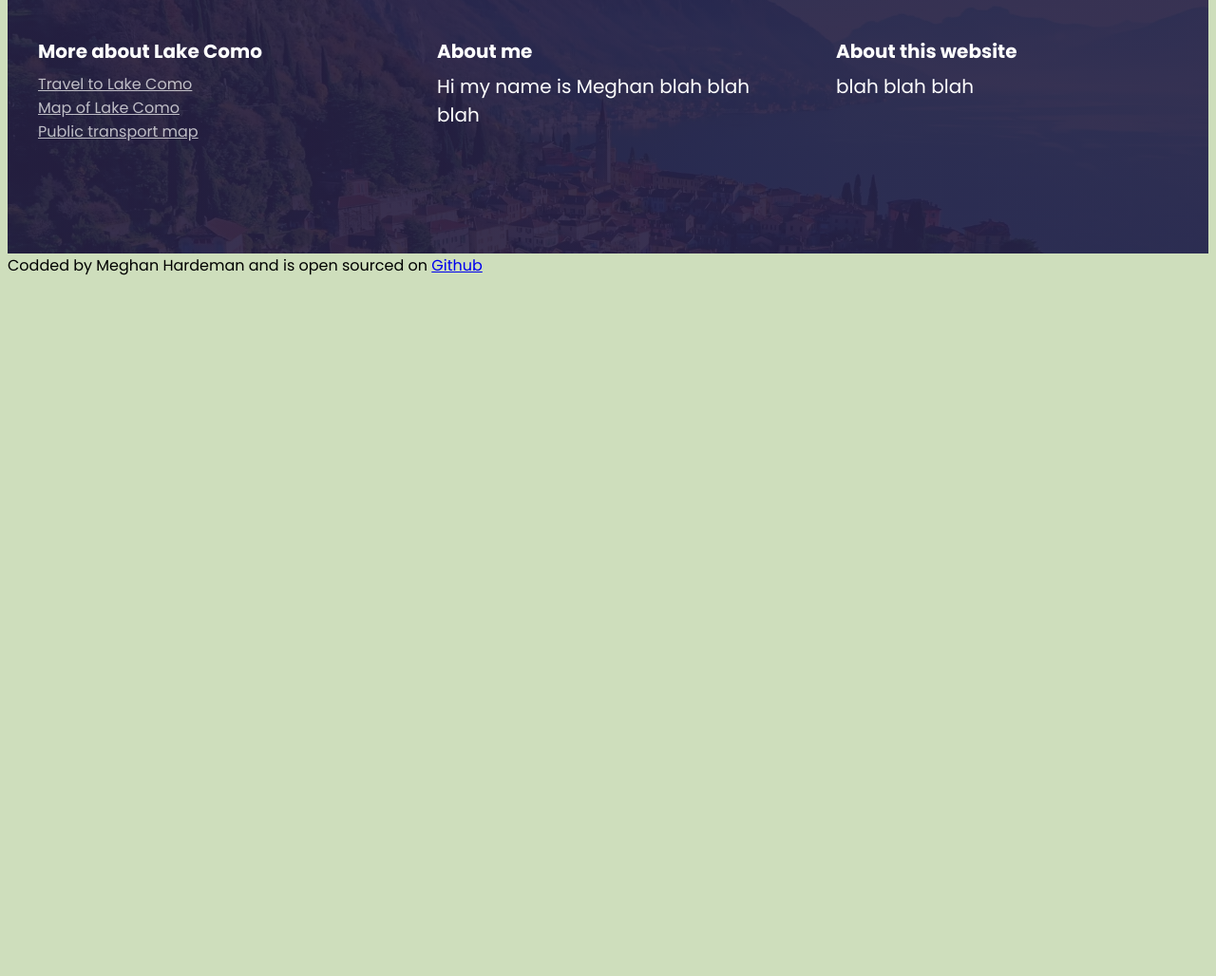
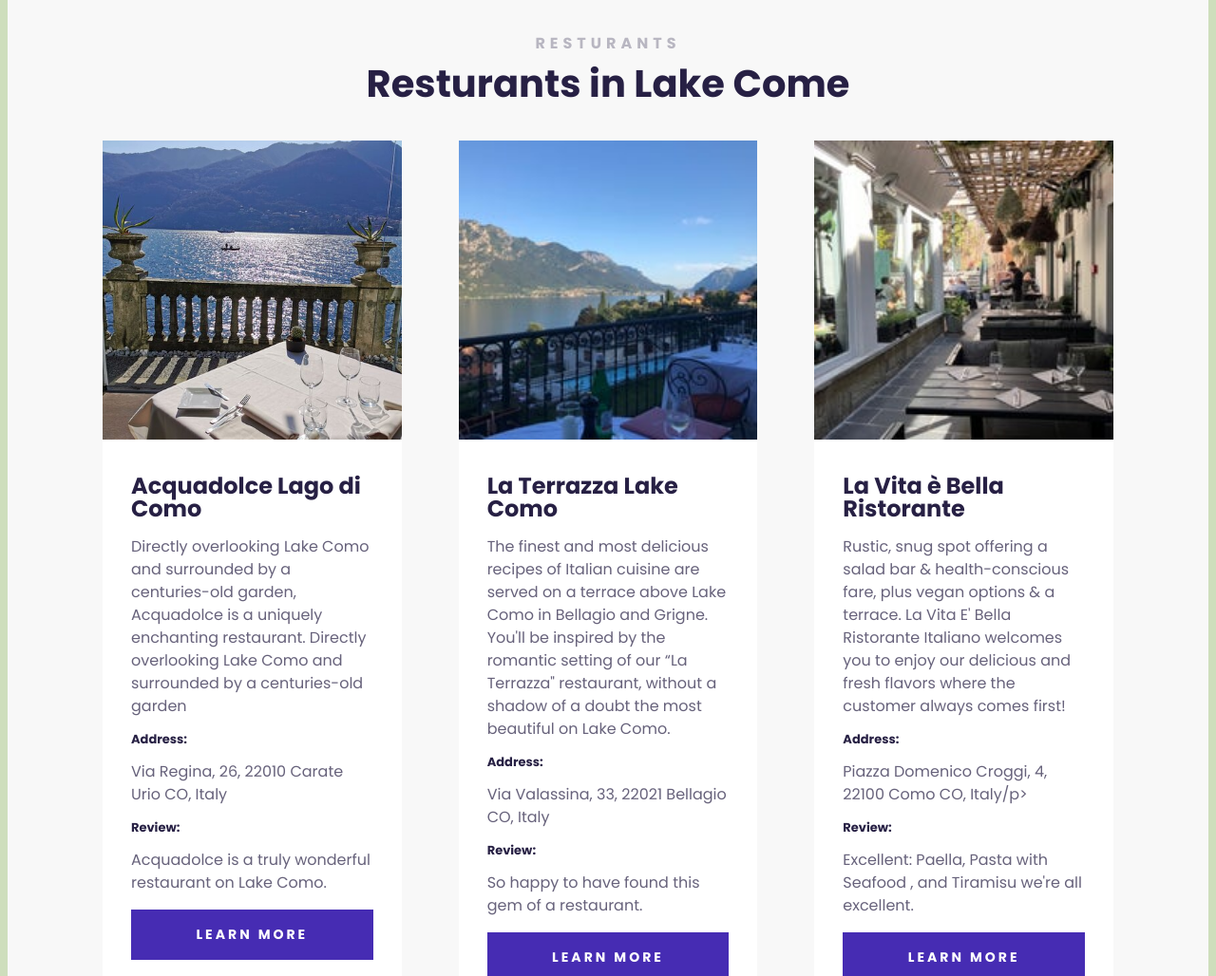
Before and after one commit to ScottyBH/Travel-Project, a plain HTML site: page index.html in a window 1280 px wide. Shown: the part 1772-2800 px from the top of the page at 95% size. Before the commit the page ends 2072 px from the top, so only its background shows below. Drawn offline with Linux system fonts and the light colour scheme.

Commit message:
Added cards for resturants and images

```diff
--- a/index.html
+++ b/index.html
@@ -49,6 +49,106 @@
             </p>
           </div>
         </section>
+        <section class="secondary">
+          <h2 class="text-center">RESTURANTS</h2>
+          <h3 class="text-center">Resturants in Lake Come</h3>
+          <div class="grid grid-3-columns-resturants">
+            <div class="card">
+              <div class="card-header">
+                <img
+                  src="images/Cafe/acquadolce.png"
+                  alt=""
+                  class="grid-images"
+                />
+              </div>
+              <div class="card-body">
+                <h4>Acquadolce Lago di Como</h4>
+                <p>
+                  Directly overlooking Lake Como and surrounded by a
+                  centuries-old garden, Acquadolce is a uniquely enchanting
+                  restaurant. Directly overlooking Lake Como and surrounded by a
+                  centuries-old garden
+                </p>
+                <h5>Address:</h5>
+                <p>Via Regina, 26, 22010 Carate Urio CO, Italy</p>
+                <h5>Review:</h5>
+                <p>Acquadolce is a truly wonderful restaurant on Lake Como.</p>
+                <div class="card-footer">
+                  <a
+                    href="https://goo.gl/maps/xuDfmFvHAj8pDugg9"
+                    target="_blank"
+                    class="btn"
+                    >Learn More</a
+                  >
+                </div>
+              </div>
+            </div>
+            <div class="card">
+              <div class="card-header">
+                <img
+                  src="images/Cafe/laterrazza.png"
+                  alt=""
+                  class="grid-images"
+                />
+              </div>
+              <div class="card-body">
+                <h4>La Terrazza Lake Como</h4>
+                <p>
+                  The finest and most delicious recipes of Italian cuisine are
+                  served on a terrace above Lake Como in Bellagio and Grigne.
+                  You'll be inspired by the romantic setting of our “La
+                  Terrazza" restaurant, without a shadow of a doubt the most
+                  beautiful on Lake Como.
+                </p>
+                <h5>Address:</h5>
+                <p>Via Valassina, 33, 22021 Bellagio CO, Italy</p>
+                <h5>Review:</h5>
+                <p>So happy to have found this gem of a restaurant.</p>
+                <div class="card-footer">
+                  <a
+                    href="https://goo.gl/maps/RhLpSK5Uxzdn1uSs8"
+                    target="_blank"
+                    class="btn"
+                    >Learn More</a
+                  >
+                </div>
+              </div>
+            </div>
+            <div class="card">
+              <div class="card-header">
+                <img
+                  src="images/Cafe/la-vita-e-bella.png"
+                  alt=""
+                  class="grid-images"
+                />
+              </div>
+              <div class="card-body">
+                <h4>La Vita è Bella Ristorante</h4>
+                <p>
+                  Rustic, snug spot offering a salad bar & health-conscious
+                  fare, plus vegan options & a terrace. La Vita E' Bella
+                  Ristorante Italiano welcomes you to enjoy our delicious and
+                  fresh flavors where the customer always comes first!
+                </p>
+                <h5>Address:</h5>
+                <p>Piazza Domenico Croggi, 4, 22100 Como CO, Italy/p></p>
+                <h5>Review:</h5>
+                <p>
+                  Excellent: Paella, Pasta with Seafood , and Tiramisu we're all
+                  excellent.
+                </p>
+                <div class="card-footer">
+                  <a
+                    href="https://goo.gl/maps/xuDfmFvHAj8pDugg9"
+                    target="_blank"
+                    class="btn"
+                    >Learn More</a
+                  >
+                </div>
+              </div>
+            </div>
+          </div>
+        </section>
       </main>
       <footer>
         <section class="grid grid-3-columns">
--- a/src/style.css
+++ b/src/style.css
@@ -88,9 +88,8 @@ footer a {
 }
 
 section {
-  max-width: 1200px;
   margin: 0 auto;
-  padding: 100px 0;
+  padding: 100px;
 }
 
 main {
@@ -115,6 +114,21 @@ main h3 {
   color: #272044;
   margin: 0;
 }
+main h4 {
+  font-weight: 700;
+  font-size: 24px;
+  line-height: 1;
+  color: #272044;
+  margin: 0;
+}
+
+main h5 {
+  font-weight: 700;
+  font-size: 13px;
+  line-height: 1;
+  color: #272044;
+  margin: 0;
+}
 
 main p {
   font-style: normal;
@@ -127,6 +141,10 @@ main p {
 
 img {
   width: 500px;
+}
+
+section.secondary {
+  background: #f8f8f8;
 }
 
 .container {
@@ -145,6 +163,40 @@ img {
 
 .grid-3-columns {
   grid-template-columns: 1fr 1fr 1fr;
+}
+
+.text-center {
+  text-align: center;
+}
+.grid-3-columns-resturants {
+  grid-template-columns: 1fr 1fr 1fr;
+}
+
+.card {
+  background: white;
+  margin: 30px 0;
+}
+
+.card-body {
+  padding: 30px;
+}
+
+.grid-images {
+  width: 100%;
+}
+
+.btn {
+  display: block;
+  color: white;
+  font-weight: 700;
+  font-size: 14px;
+  line-height: 1.5;
+  text-align: center;
+  letter-spacing: 3px;
+  text-transform: uppercase;
+  padding: 16px;
+  background-color: #462cb3;
+  text-decoration: none;
 }
 
 @media (max-width: 900px) {
```
Also changed, not shown: images/Cafe/acquadolce.png (added), images/Cafe/la-vita-e-bella.png (added), images/Cafe/laterrazza.png (added), 2 other files.
